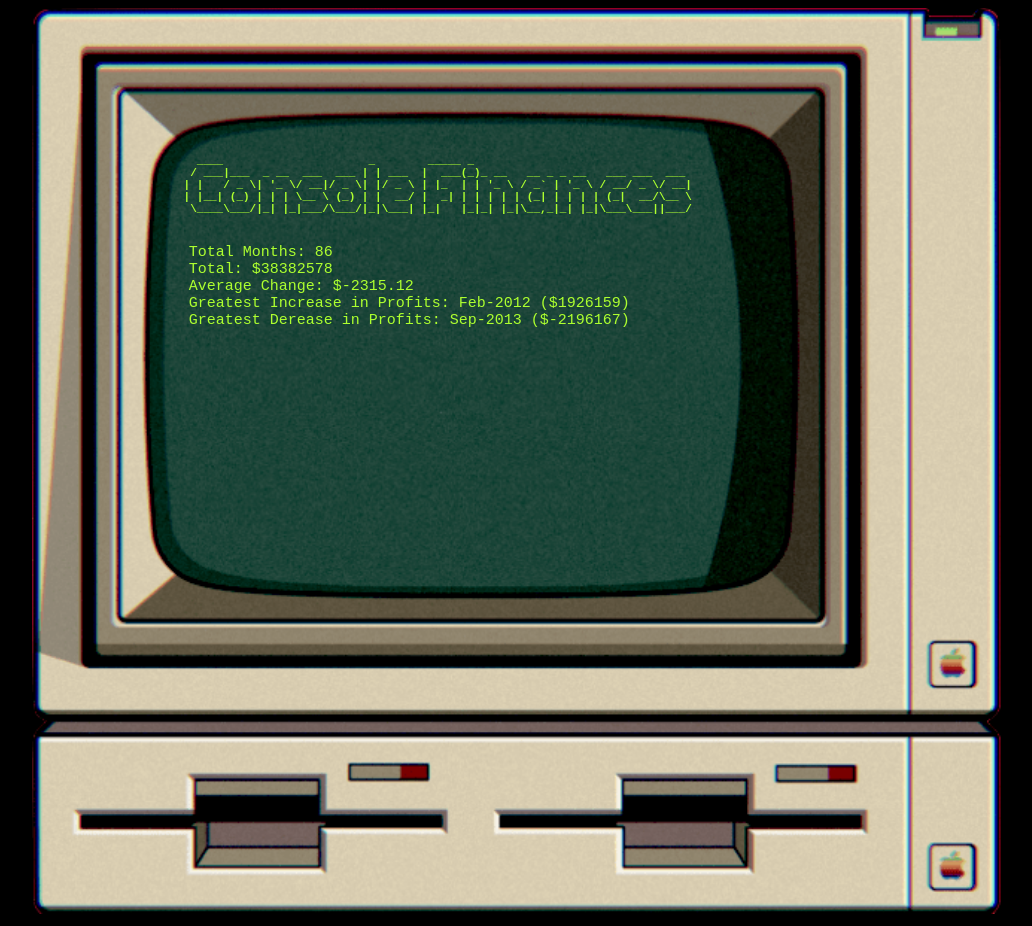
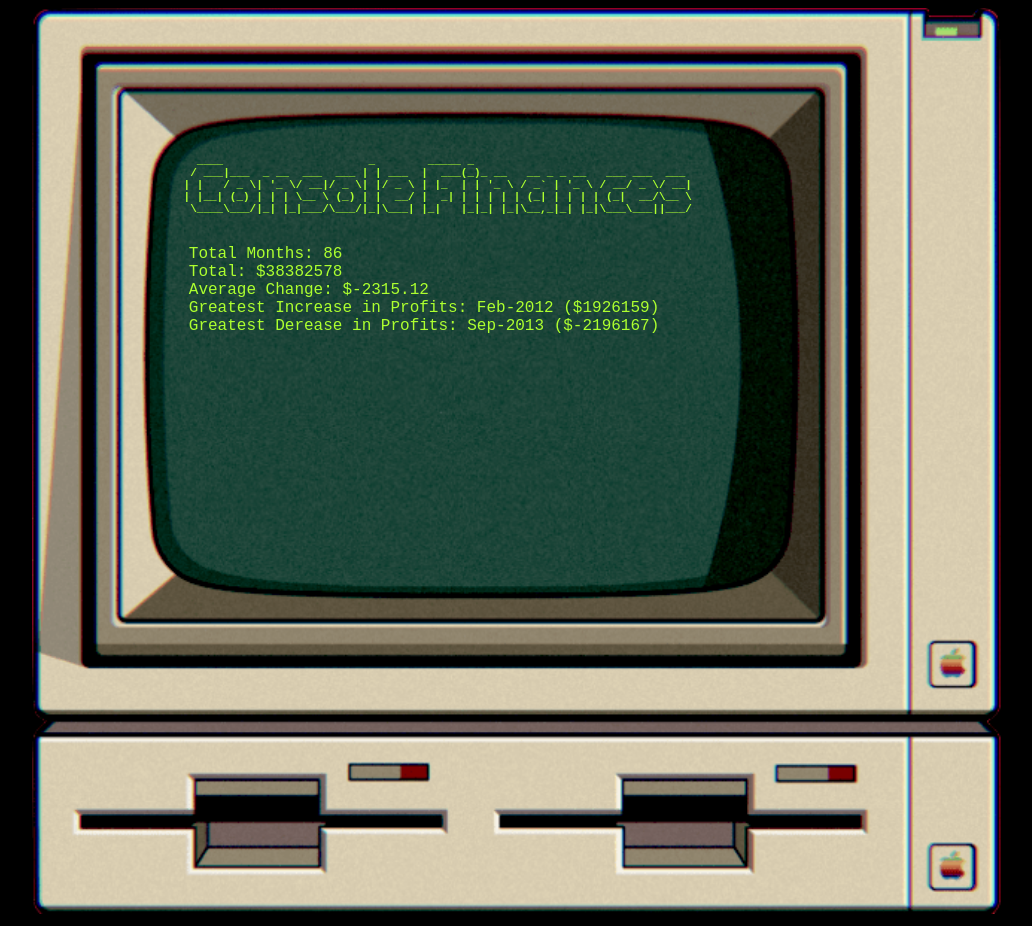
Before and after one commit to trunten/ubbc-console-finances, a plain HTML site: page index.html in a window 1280 px wide. Shown: the whole page, without its empty margins (123-1155 px from the left). Drawn offline with Linux system fonts and the light colour scheme.

Commit message:
Updated font sizes

```diff
--- a/assets/styles/index.css
+++ b/assets/styles/index.css
@@ -62,5 +62,5 @@ body {
 
   @media screen and (min-width: 1000px) {
     h1 { font-size: 11px; }
-    #output pre { font-size: 15px; }
+    #output pre { font-size: 16px; }
   }
```
